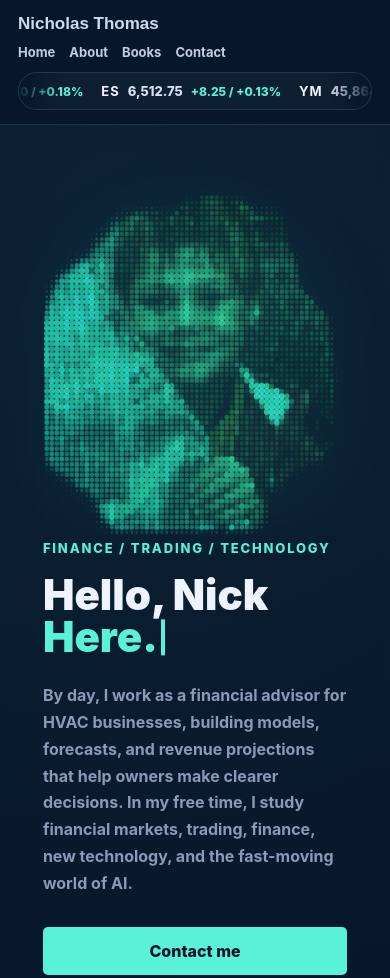
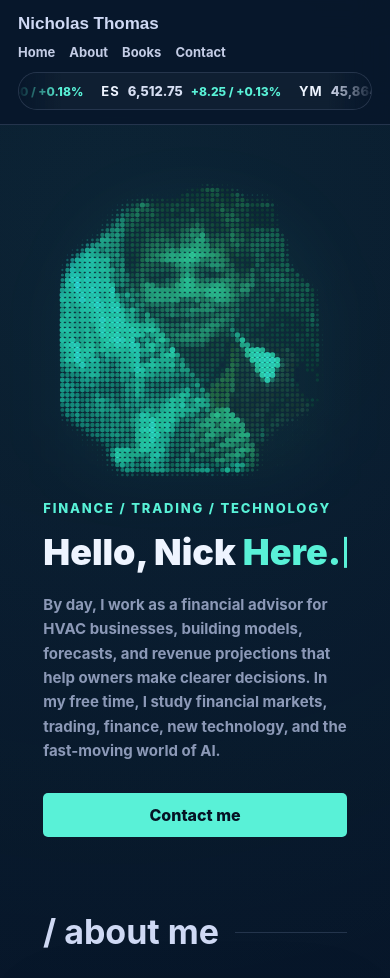
Before and after one commit to NoticeTrades/resume, a website built with Vite: page index.html in a window 390 px wide. Shown: the top 978 px of the page. Built offline with nearby package versions, Linux system fonts and the light colour scheme; no server answers.

Commit message:
Zoom out hero and keep headline inline

```diff
--- a/src/style.css
+++ b/src/style.css
@@ -185,7 +185,7 @@ a {
 .hero {
   position: relative;
   min-height: calc(100vh - 64px);
-  padding: 34px clamp(22px, 11vw, 240px) 112px;
+  padding: 42px clamp(24px, 12vw, 270px) 124px;
   overflow: hidden;
 }
 
@@ -199,18 +199,18 @@ a {
 }
 
 .hero-inner {
-  min-height: calc(100vh - 230px);
+  min-height: calc(100vh - 260px);
   display: grid;
-  grid-template-columns: minmax(250px, 430px) minmax(300px, 590px);
+  grid-template-columns: minmax(220px, 350px) minmax(300px, 540px);
   align-items: center;
   justify-content: center;
-  gap: clamp(48px, 9vw, 140px);
+  gap: clamp(56px, 10vw, 160px);
 }
 
 .portrait-shell {
   position: relative;
   z-index: 5;
-  width: min(420px, 34vw);
+  width: min(340px, 28vw);
   aspect-ratio: 0.88;
   padding: 0;
   border: 0;
@@ -249,11 +249,12 @@ p {
 }
 
 .hero-copy h1 {
-  margin-bottom: 24px;
+  margin-bottom: 22px;
   color: var(--aqua);
-  font-size: clamp(46px, 5.8vw, 78px);
+  font-size: clamp(36px, 4.6vw, 58px);
   line-height: 1;
   font-weight: 900;
+  white-space: nowrap;
 }
 
 .hero-copy {
@@ -283,22 +284,22 @@ p {
 }
 
 .hero-copy p:not(.eyebrow) {
-  max-width: 580px;
+  max-width: 540px;
   margin-bottom: 0;
   color: var(--muted);
-  font-size: clamp(16px, 1.38vw, 20px);
+  font-size: clamp(15px, 1.18vw, 18px);
   font-weight: 650;
-  line-height: 1.68;
+  line-height: 1.62;
 }
 
 .contact-action {
-  min-height: 48px;
+  min-height: 44px;
   width: fit-content;
   display: flex;
   align-items: center;
   justify-content: center;
-  margin-top: 34px;
-  padding: 0 18px;
+  margin-top: 30px;
+  padding: 0 16px;
   border: 1px solid rgba(89, 241, 215, 0.65);
   border-radius: 5px;
   background: var(--aqua);
@@ -433,23 +434,27 @@ p {
   }
 
   .hero {
-    padding-top: 18px;
+    padding-top: 22px;
   }
 
   .hero-inner {
     min-height: auto;
     grid-template-columns: 1fr;
     gap: 24px;
-    padding-top: 36px;
+    padding-top: 28px;
   }
 
   .portrait-shell {
-    width: min(330px, 76vw);
+    width: min(285px, 68vw);
     justify-self: center;
   }
 
   .hero-copy {
     text-align: left;
+  }
+
+  .hero-copy h1 {
+    font-size: clamp(34px, 8vw, 54px);
   }
 
   .contact-action {
@@ -488,7 +493,7 @@ p {
   }
 
   .hero-copy h1 {
-    font-size: 42px;
+    font-size: clamp(30px, 9.2vw, 40px);
   }
 
   .contact-action {
```
